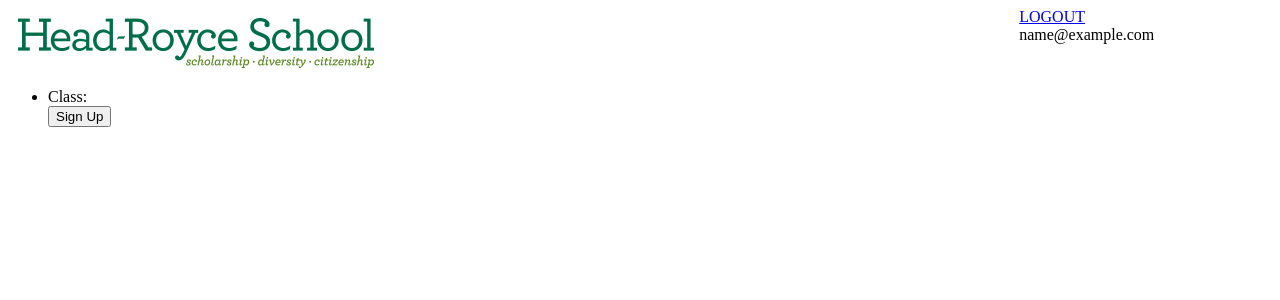
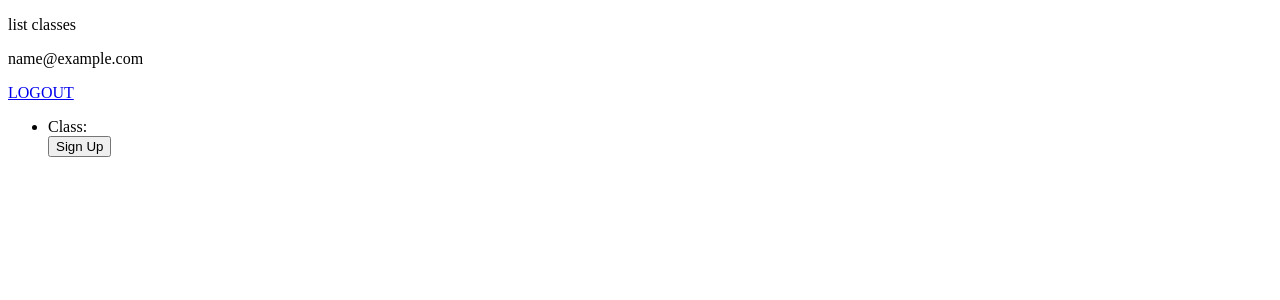
Before and after one commit to Plochem/HRS-H-Block, a Flask app: page /classes in a window 1280 px wide. Shown: the top 300 px of the page. Run offline with Flask 2, Linux system fonts and the light colour scheme; the visitor is signed in with stand-in values (Sample User, id 1); tables that the repository leaves empty or names only in its code hold one stand-in row (values such as "Sample post").

Commit message:
Update classes.html

```diff
--- a/src/templates/classes.html
+++ b/src/templates/classes.html
@@ -8,13 +8,7 @@
     <link rel="icon" href="https://i0.kym-cdn.com/photos/images/original/000/934/550/6cf.png">
 
     <style type='text/css'>
-    body{
-        display: grid;
-        grid-template-areas:
-        "head mid log"
-        "cl cl cl";
-        grid-template-columns: 40% 40% 20%;
-    }
+
     span.courseDescription{
         display: none;
         position:absolute;
@@ -22,37 +16,16 @@
     div.course:hover > span.courseDescription{
         display: block;
     }
-    #header{
-    grid-area: head;
-    padding-top: 2%;
-    padding-left: 2%;
-}
-    #log{
-        grid-area:log;
-    }
-    #classes{
-        grid-area: cl;
-    }
-    img{
-        max-width: 100%;
-        height: auto;
-        width: auto;
-    }
     </style>
 </head>
 
 <body>
-    <div id="header">
-        <img src="../static/HRlogo.jpg" alt = "oof"/>
-    </div>
-    <div id="log">
-        <a href="/logout">LOGOUT</a>
-        <br>
-        {{ email }}
-    </div>
+    <p>list classes</p>
+    <p>{{ email }}</p>
+    <a href="/logout">LOGOUT</a><br>
     <!--Each row has multiple columns. row[0] accesses the first column of that row-->
-    <ul id="classes">
-        <span id = "msg">{{ message }}</span>
+    <p id = "msg">{{ message }}</p>
+    <ul>
     {% for id in range(classes | length) %}
         <li>
 
@@ -60,9 +33,7 @@
                 <span class='courseTitle'> Class: {{ classes[id][1] }} </span>
                 <span class='courseDescription'>COURSE DESCRIPTION</span>
             </div>
-        <!---{% for col in classes[id]%}
-                <span> Class" {{ col }} | </span>
-        {% endfor %}-->
+
         </li>
         <form action="/classes" method="post" role="form">
             <button type="submit" name = "class_id" value = {{ id }}>Sign Up</button>
```
